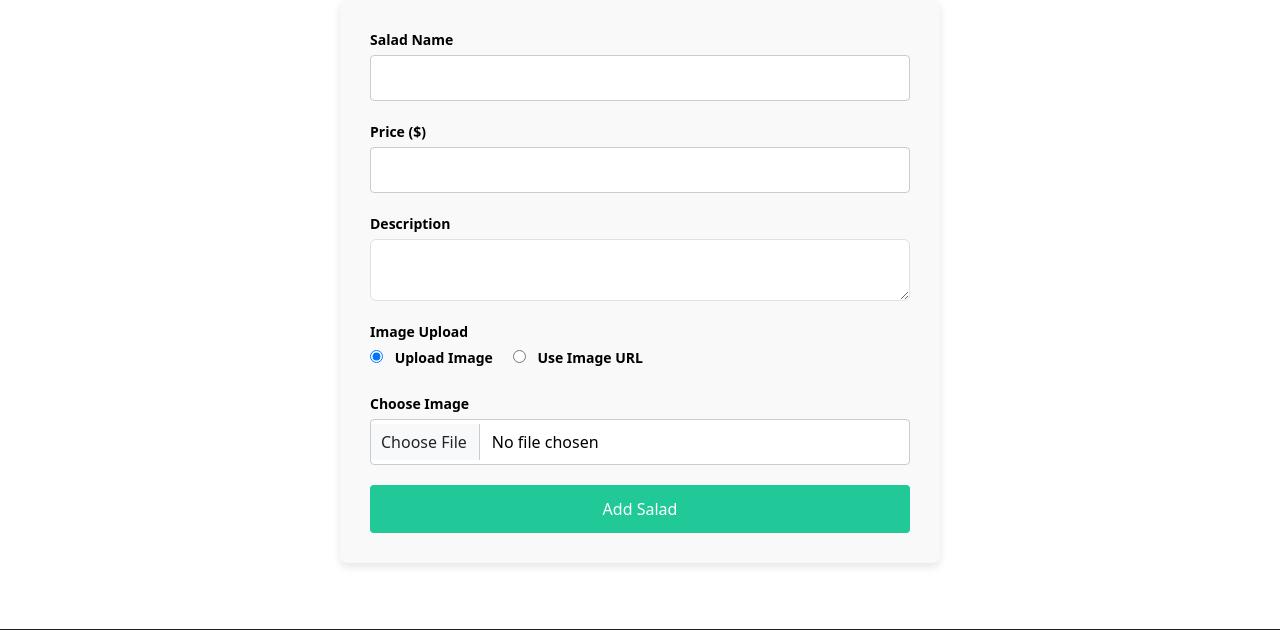
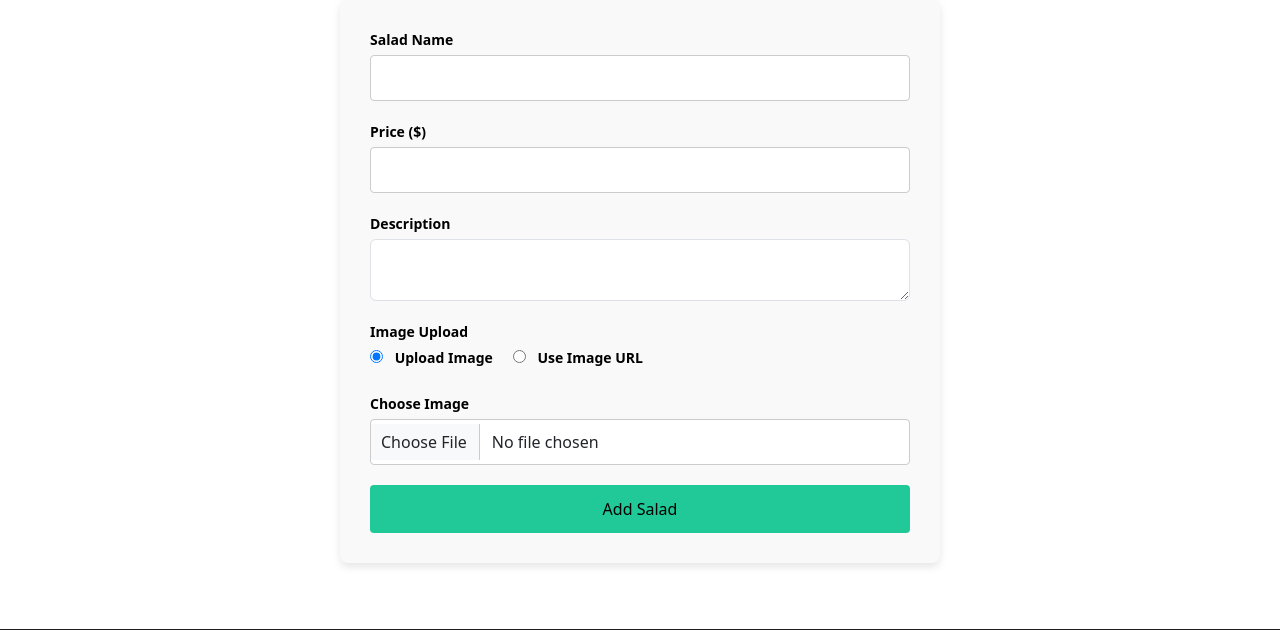
Before and after one commit to charefanis/pizza, a PHP site: page /salad.html in a window 1280 px wide. Shown: the part 1171-1801 px from the top of the page. Run offline with PHP 8.4, Linux system fonts and the light colour scheme.

Commit message:
Update styles.css

```diff
--- a/styles.css
+++ b/styles.css
@@ -363,6 +363,7 @@ body:not(.dark-mode) .toggleLightMode {
 .add-salad-form-container {
     display: flex;
     justify-content: center;
+    color: black;
     align-items: center;
     height: 600px; /* Full screen height */
     padding: 20px;
@@ -372,7 +373,6 @@ body:not(.dark-mode) .toggleLightMode {
 .add-salad-form {
     width: 100%;
     max-width: 600px; /* Set a max width for the form */
-    color: black;
     background-color: #f9f9f9;
     padding: 30px;
     border-radius: 8px;
@@ -402,7 +402,6 @@ input[type="url"] {
     border: 1px solid #ccc;
     border-radius: 4px;
     box-sizing: border-box;
-    color: black;
 }
 
 textarea {
@@ -432,6 +431,7 @@ button[type="submit"] {
     padding: 12px;
     font-size: 16px;
     background-color: #20c997;
+    color: black;
     border: none;
     border-radius: 4px;
     cursor: pointer;
```
